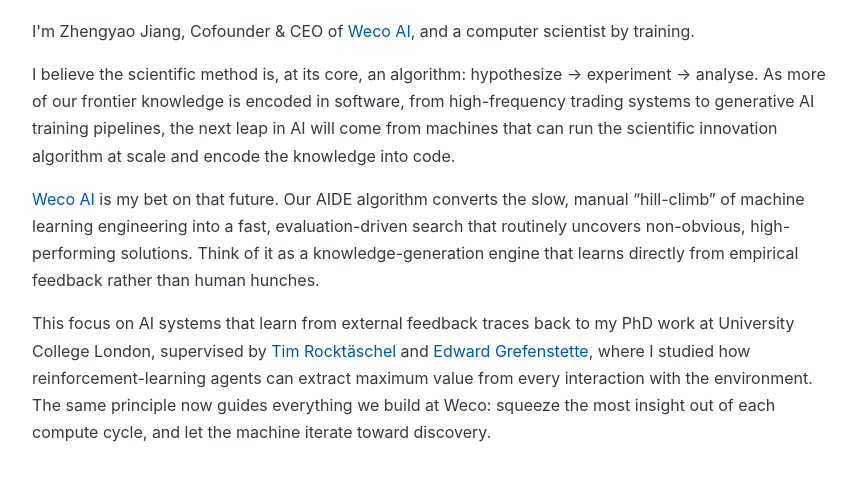
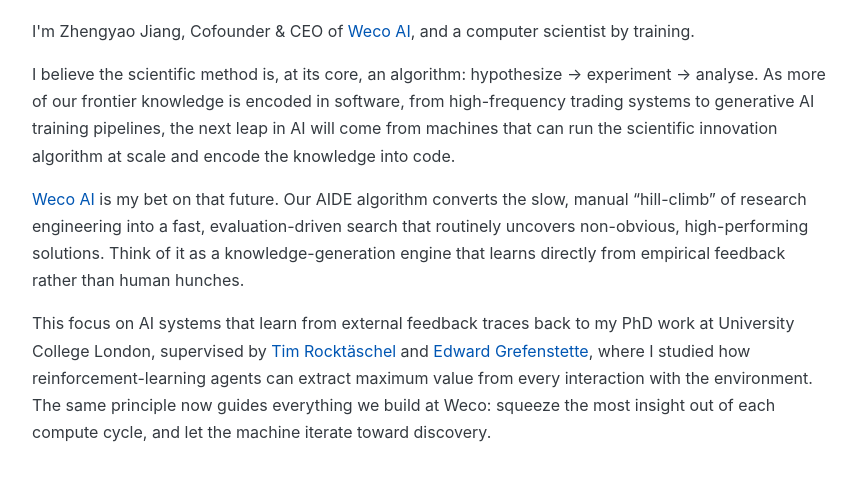
Before and after one commit to ZhengyaoJiang/ZhengyaoJiang.github.io, a plain HTML site: page index.html in a window 1280 px wide. Shown: the part 284-775 px from the top of the page, without its empty margins (208-1064 px from the left). Drawn offline with Linux system fonts and the light colour scheme.

Commit message:
docs: Change ML to research engineering

```diff
--- a/index.html
+++ b/index.html
@@ -235,7 +235,7 @@
         <section>
             <p>I'm Zhengyao Jiang, Cofounder &amp; CEO of <a href="https://weco.ai/" target="_blank">Weco AI</a>, and a computer scientist by training.</p>
             <p>I believe the scientific method is, at its core, an algorithm: hypothesize → experiment → analyse. As more of our frontier knowledge is encoded in software, from high-frequency trading systems to generative AI training pipelines, the next leap in AI will come from machines that can run the scientific innovation algorithm at scale and encode the knowledge into code.</p>
-            <p><a href="https://weco.ai/" target="_blank">Weco AI</a> is my bet on that future. Our AIDE algorithm converts the slow, manual “hill-climb” of machine learning engineering into a fast, evaluation-driven search that routinely uncovers non-obvious, high-performing solutions. Think of it as a knowledge-generation engine that learns directly from empirical feedback rather than human hunches.</p>
+            <p><a href="https://weco.ai/" target="_blank">Weco AI</a> is my bet on that future. Our AIDE algorithm converts the slow, manual “hill-climb” of research engineering into a fast, evaluation-driven search that routinely uncovers non-obvious, high-performing solutions. Think of it as a knowledge-generation engine that learns directly from empirical feedback rather than human hunches.</p>
             <p>This focus on AI systems that learn from external feedback traces back to my PhD work at University College London, supervised by <a href="https://www.linkedin.com/in/rockt/" target="_blank">Tim Rocktäschel</a> and <a href="https://www.egrefen.com/" target="_blank">Edward Grefenstette</a>, where I studied how reinforcement-learning agents can extract maximum value from every interaction with the environment. The same principle now guides everything we build at Weco: squeeze the most insight out of each compute cycle, and let the machine iterate toward discovery.</p>
         </section>
 
```
